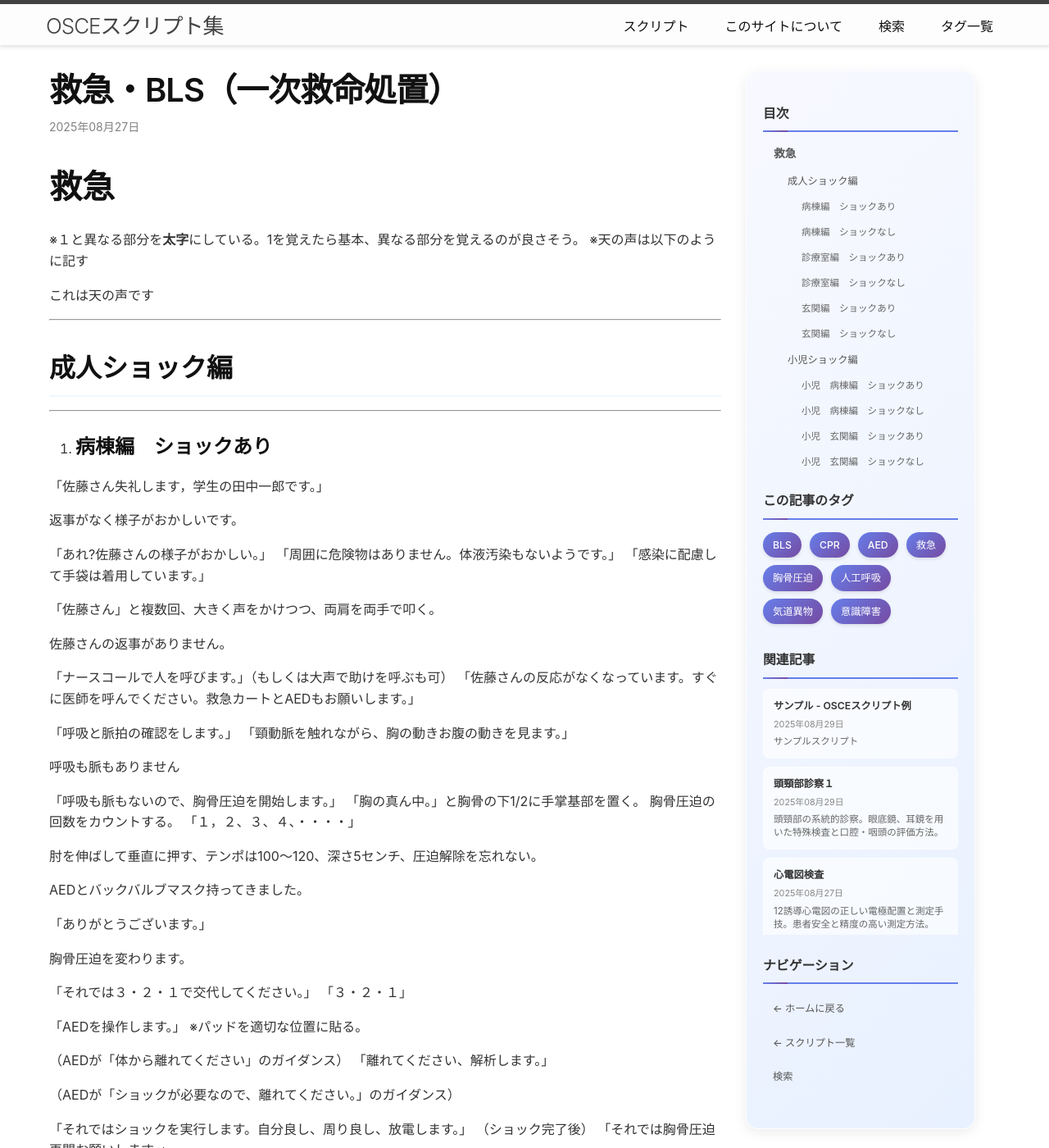
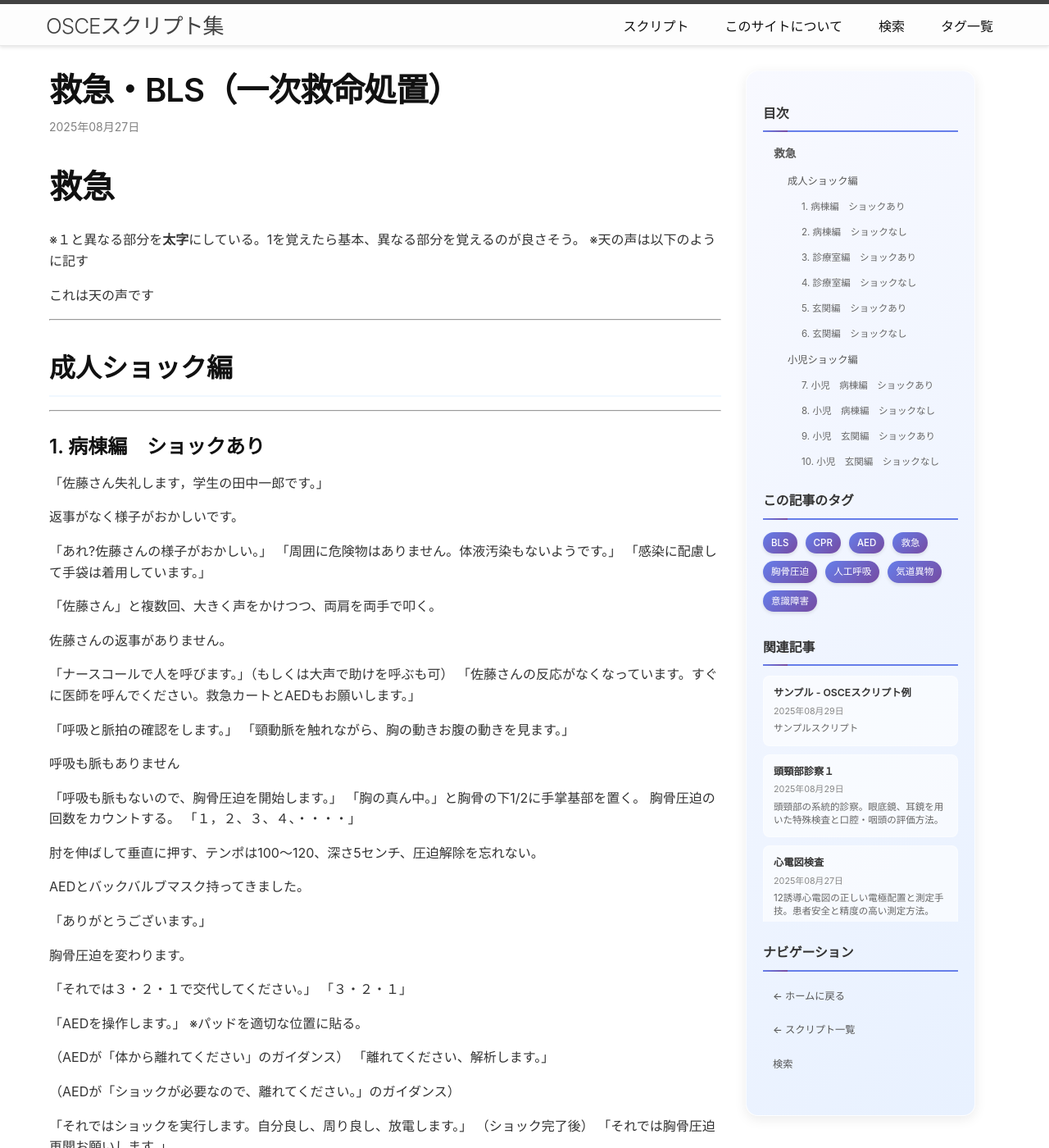
Before and after one commit to ymd000/OSCE, a Jekyll site: the page built from _posts/2025-08-27-BLS.md, in a window 1280 px wide and 1400 px high. Shown: the whole window at 82% size. Built offline with Jekyll 4.4.1, drawn with Linux system fonts in a browser that asks for light colours; some of the changed text lies outside the part shown.

Commit message:
Fix: indents etc

```diff
--- a/_posts/2025-08-27-BLS.md
+++ b/_posts/2025-08-27-BLS.md
@@ -17,7 +17,7 @@ excerpt: "成人・小児のBLS手技、気道異物除去、意識障害への
 ## 成人ショック編
 
 ---
-1. ### 病棟編　ショックあり
+### 1. 病棟編　ショックあり
 
 「佐藤さん失礼します，学生の田中一郎です。」
 > 返事がなく様子がおかしいです。
@@ -79,7 +79,7 @@ excerpt: "成人・小児のBLS手技、気道異物除去、意識障害への
 
 ---
 
-2. ### 病棟編　ショックなし
+### 2. 病棟編　ショックなし
 
 「佐藤さん失礼します，学生の田中一郎です。」
 > 返事がなく様子がおかしいです。
@@ -136,7 +136,7 @@ excerpt: "成人・小児のBLS手技、気道異物除去、意識障害への
 
 ---
 
-3. ### 診療室編　ショックあり
+### 3. 診療室編　ショックあり
 
 **「では佐藤さん身体診察させていただきますね」**
 > **佐藤さんの様子がおかしいようです。**
@@ -195,7 +195,7 @@ excerpt: "成人・小児のBLS手技、気道異物除去、意識障害への
 
 ---
 
-4. ### 診療室編　ショックなし
+### 4. 診療室編　ショックなし
 
 **「では佐藤さん身体診察させていただきますね」**
 > **佐藤さんの様子がおかしいようです。**
@@ -251,7 +251,7 @@ excerpt: "成人・小児のBLS手技、気道異物除去、意識障害への
 
 ---
 
-5. ### 玄関編　ショックあり
+### 5. 玄関編　ショックあり
 
 **「あ、人が倒れた」**
 「周囲に危険物はありません。体液汚染もないようです。」
@@ -308,7 +308,7 @@ excerpt: "成人・小児のBLS手技、気道異物除去、意識障害への
 
 ---
 
-6. ### 玄関編　ショックなし
+### 6. 玄関編　ショックなし
 
 **「あ、人が倒れた」**
 「周囲に危険物はありません。体液汚染もないようです。」
@@ -365,7 +365,7 @@ excerpt: "成人・小児のBLS手技、気道異物除去、意識障害への
 ## 小児ショック編
 
 ---
-7. ### 小児　病棟編　ショックあり
+### 7. 小児　病棟編　ショックあり
 
 **「佐藤くん失礼します，学生の田中一郎です。**
 > **佐藤くんの返事がありません。**
@@ -427,7 +427,7 @@ excerpt: "成人・小児のBLS手技、気道異物除去、意識障害への
 
 ---
 
-8. ### 小児　病棟編　ショックなし
+### 8. 小児　病棟編　ショックなし
 
 **「佐藤くん失礼します，学生の田中一郎です。**
 >**佐藤くんの返事がありません。**
@@ -482,7 +482,7 @@ excerpt: "成人・小児のBLS手技、気道異物除去、意識障害への
 
 ---
 
-9. ### 小児　玄関編　ショックあり
+### 9. 小児　玄関編　ショックあり
 
 **「あ、子どもが倒れた」**
 「周囲に危険物はありません。体液汚染もないようです。」
@@ -542,7 +542,7 @@ excerpt: "成人・小児のBLS手技、気道異物除去、意識障害への
 
 ---
 
-10. ### 小児　玄関編　ショックなし
+### 10. 小児　玄関編　ショックなし
 
 **「あ、子どもが倒れた」**
 「周囲に危険物はありません。体液汚染もないようです。」
@@ -604,7 +604,7 @@ excerpt: "成人・小児のBLS手技、気道異物除去、意識障害への
 
 ---
 
-11. ### 病棟編　気道異物
+### 11. 病棟編　気道異物
 
 「佐藤さん失礼します，学生の田中一郎です。」
 > **返事がなく苦しがっています。**
@@ -679,7 +679,7 @@ excerpt: "成人・小児のBLS手技、気道異物除去、意識障害への
 
 > あとはこちらで対応します。
 
-12. ### 廊下編　気道異物
+### 12. 廊下編　気道異物
 
 **「あ、人が苦しんでいる。」**
 「周囲に危険物はありません。体液汚染もないようです。」
@@ -759,7 +759,7 @@ excerpt: "成人・小児のBLS手技、気道異物除去、意識障害への
 ## 意識障害編
 
 ---
-13. ### 病棟編　意識障害
+### 13. 病棟編　意識障害
 
 「佐藤さん失礼します，学生の田中一郎です。」
 > 返事がなく様子がおかしいです。
@@ -825,7 +825,7 @@ excerpt: "成人・小児のBLS手技、気道異物除去、意識障害への
 
 ---
 
-14. ### 廊下編　意識障害
+### 14. 廊下編　意識障害
 
 **「あ、人が倒れている」**
 「周囲に危険物はありません。体液汚染もないようです。」
--- a/assets/css/custom.css
+++ b/assets/css/custom.css
@@ -57,11 +57,12 @@
   background: rgba(255,255,255,0.8);
   color: #333;
   text-decoration: none;
-  margin: 4px;
-  padding: 6px 12px;
-  border-radius: 20px;
+  margin: 2px;
+  padding: 3px 8px;
+  border-radius: 12px;
   transition: all 0.3s ease;
   font-weight: 500;
+  font-size: 0.8em;
   backdrop-filter: blur(10px);
   border: 1px solid rgba(255,255,255,0.2);
 }
@@ -1336,11 +1337,11 @@
   display: inline-block;
   background: linear-gradient(135deg, #667eea 0%, #764ba2 100%);
   color: white;
-  padding: 6px 12px;
+  padding: 4px 10px;
   margin: 3px 6px 6px 0;
-  border-radius: 20px;
+  border-radius: 16px;
   text-decoration: none;
-  font-size: 0.85em;
+  font-size: 0.8em;
   font-weight: 500;
   transition: all 0.3s ease;
   box-shadow: 0 2px 4px rgba(0,0,0,0.1);
--- a/index.markdown
+++ b/index.markdown
@@ -1,6 +1,7 @@
 ---
 layout: home
 title: ホーム
+list_title: Scripts
 ---
 
 {% include search-box.html %}
```
Also changed, not shown: _posts/2025-08-29-face.md (+61 -21 lines).
